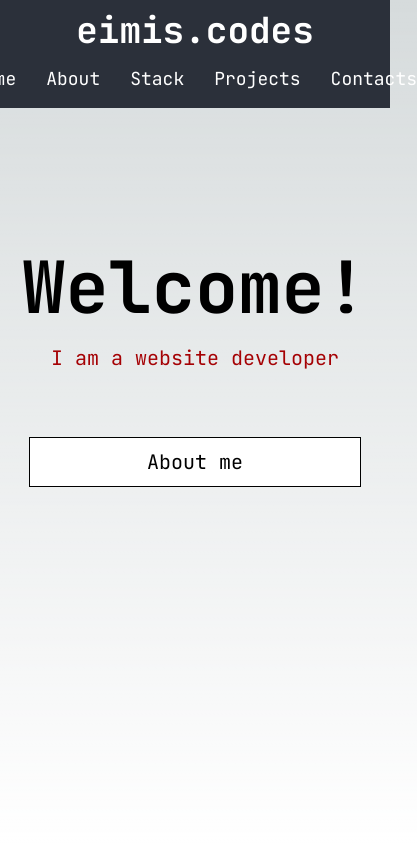
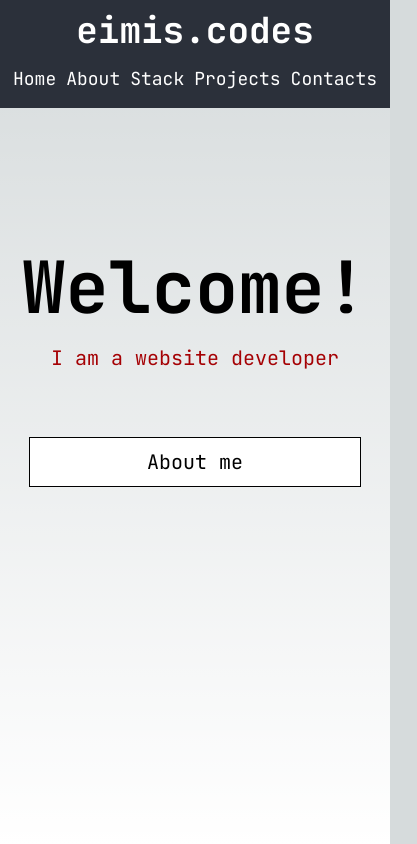
Before and after one commit to eimuciu/portfolio-v2, a Next.js app: page / in a window 390 px wide. Shown: the whole page, 417 px wide, since content can reach past the window. Built offline with nearby package versions, Linux system fonts and the light colour scheme.

Commit message:
changing navigaton gaps

```diff
--- a/src/app/components/NavBar.tsx
+++ b/src/app/components/NavBar.tsx
@@ -8,20 +8,20 @@ export default function NavBar() {
         <div className="basis-[20%] text-4xl font-bold md:basis-[100%] md:flex md:justify-center ">
           <Link href="/">eimis.codes</Link>
         </div>
-        <div className="basis-[80%] flex justify-center items-center text-xl md:basis-[100%] md:pt-[15px] md:pb-[5px] md:text-lg">
-          <Link className="mx-[15px]" href="/">
+        <div className="basis-[80%] gap-x-[30px] flex justify-center items-center text-xl md:basis-[100%] md:pt-[15px] md:pb-[5px] md:text-lg md:gap-x-[10px]">
+          <Link className="" href="/">
             Home
           </Link>
-          <Link className="mx-[15px]" href="/about" prefetch={false}>
+          <Link className="" href="/about" prefetch={false}>
             About
           </Link>
-          <Link className="mx-[15px]" href="/stack" prefetch={false}>
+          <Link className="" href="/stack" prefetch={false}>
             Stack
           </Link>
-          <Link className="mx-[15px]" href="/projects" prefetch={false}>
+          <Link className="" href="/projects" prefetch={false}>
             Projects
           </Link>
-          <Link className="mx-[15px]" href="/contacts" prefetch={false}>
+          <Link className="" href="/contacts" prefetch={false}>
             Contacts
           </Link>
         </div>
```
